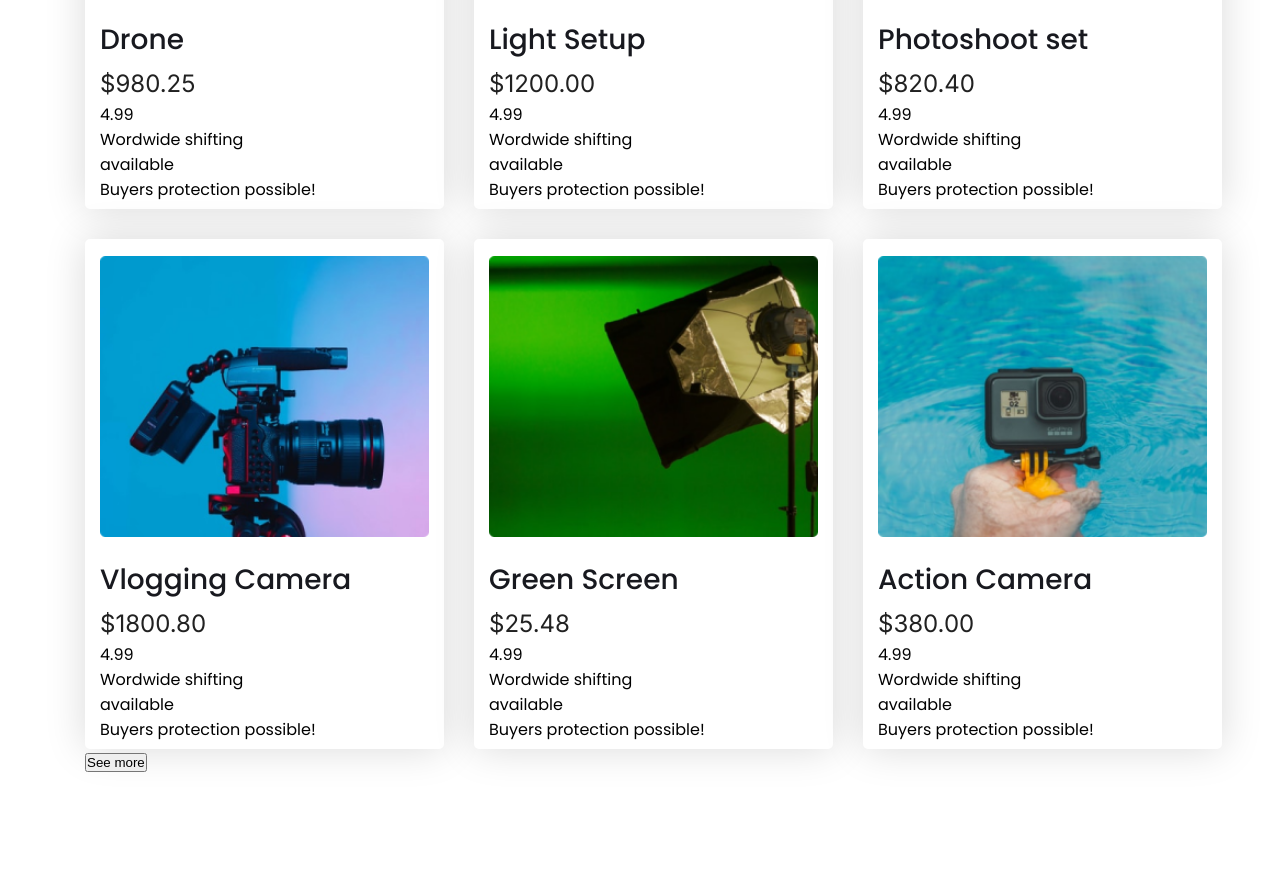
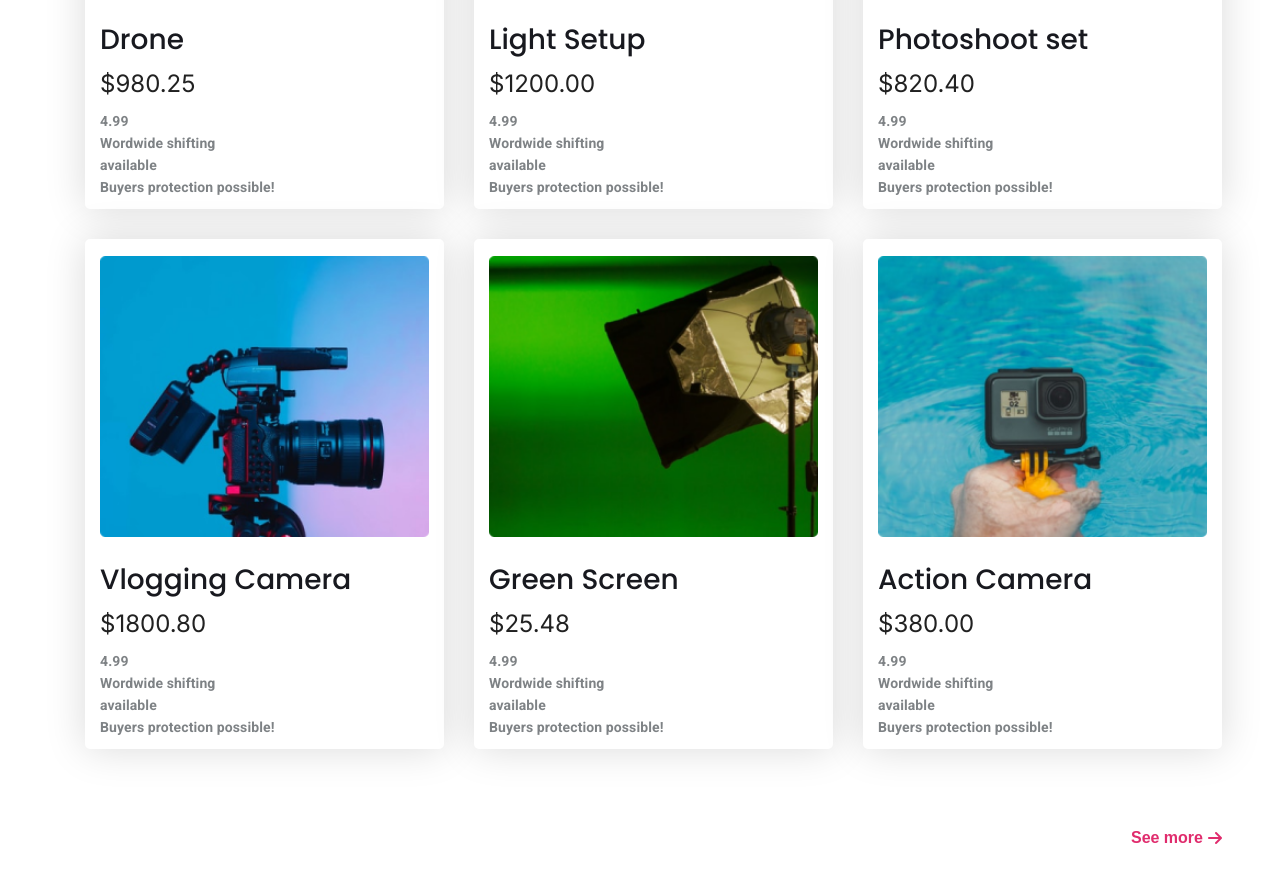
Before and after one commit to RifaOrin/Influencer-gear, a plain HTML site: page index.html in a window 1280 px wide. Shown: the part 1961-2843 px from the top of the page. Drawn offline with Linux system fonts and the light colour scheme.

Commit message:
Card section style added with responsiveness

```diff
--- a/index.html
+++ b/index.html
@@ -140,8 +140,9 @@
           <p class="availablity">available</p>
           <p class="production-possiblity">Buyers protection possible!</p>
         </div>
+        <button class="see-more">See more<i class="fa-solid fa-arrow-right arrow"></i></button>
       </div>
-      <button>See more</button>
+
     </section>
     </main>
     <footer></footer>
--- a/styles/influencer.css
+++ b/styles/influencer.css
@@ -1,5 +1,7 @@
 @import url("https://fonts.googleapis.com/css2?family=Poppins:ital,wght@0,100;0,200;0,300;0,400;0,500;0,600;0,700;0,800;0,900;1,100;1,200;1,300;1,400;1,500;1,600;1,700;1,800;1,900&display=swap");
 @import url("https://fonts.googleapis.com/css2?family=Inter:ital,opsz,wght@0,14..32,100..900;1,14..32,100..900&display=swap");
+@import url("https://fonts.googleapis.com/css2?family=Roboto:ital,wght@0,100..900;1,100..900&display=swap");
+
 /* Shared Styles */
 * {
   margin: 0;
@@ -165,6 +167,31 @@ main > section {
   line-height: 150%;
   font-size: 1.5rem;
   color: rgba(0, 0, 0, 0.87);
+  margin-bottom: 8px;
+}
+.rating,
+.shifting,
+.availablity,
+.production-possiblity {
+  font-family: "Roboto", sans-serif;
+  font-weight: 700;
+  font-size: 0.875rem;
+  line-height: 1.375rem;
+  letter-spacing: 0.1px;
+  color: rgba(94, 99, 102, 0.8);
+}
+.see-more {
+  margin-top: 50px;
+  grid-column: 1 / -1; /* Tell the button to span all columns */
+  justify-self: end; /* Align the button content to the right */
+  color: #e02c6d;
+  font-size: 1rem;
+  font-weight: 700;
+  border: none;
+  background-color: transparent;
+  display: flex;
+  align-items: center;
+  gap: 5px;
 }
 /* Responsive Design */
 
@@ -219,4 +246,11 @@ main > section {
     max-width: 329px;
     margin: 0 auto;
   }
+  .card-section {
+    grid-template-columns: repeat(1, 1fr);
+    justify-content: center;
+  }
+  .see-more {
+    margin-top: 30px;
+  }
 }
```
